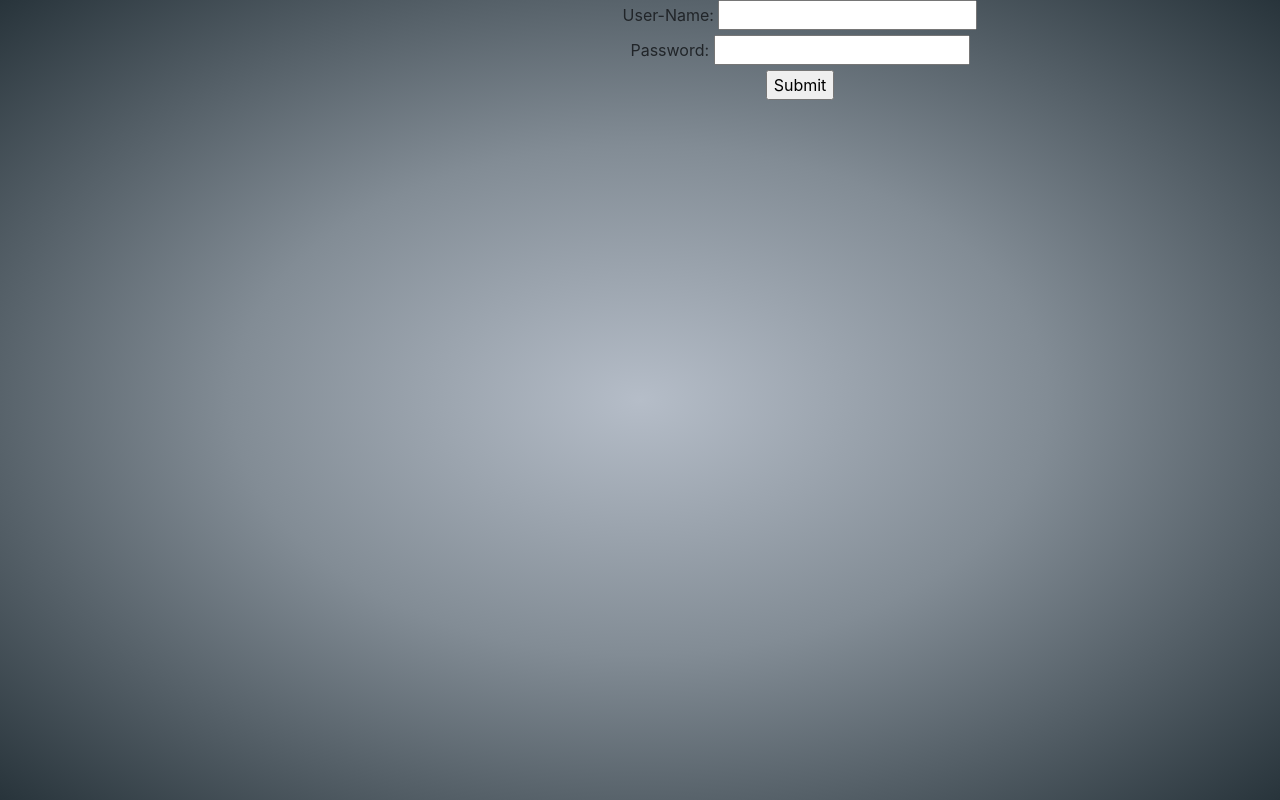
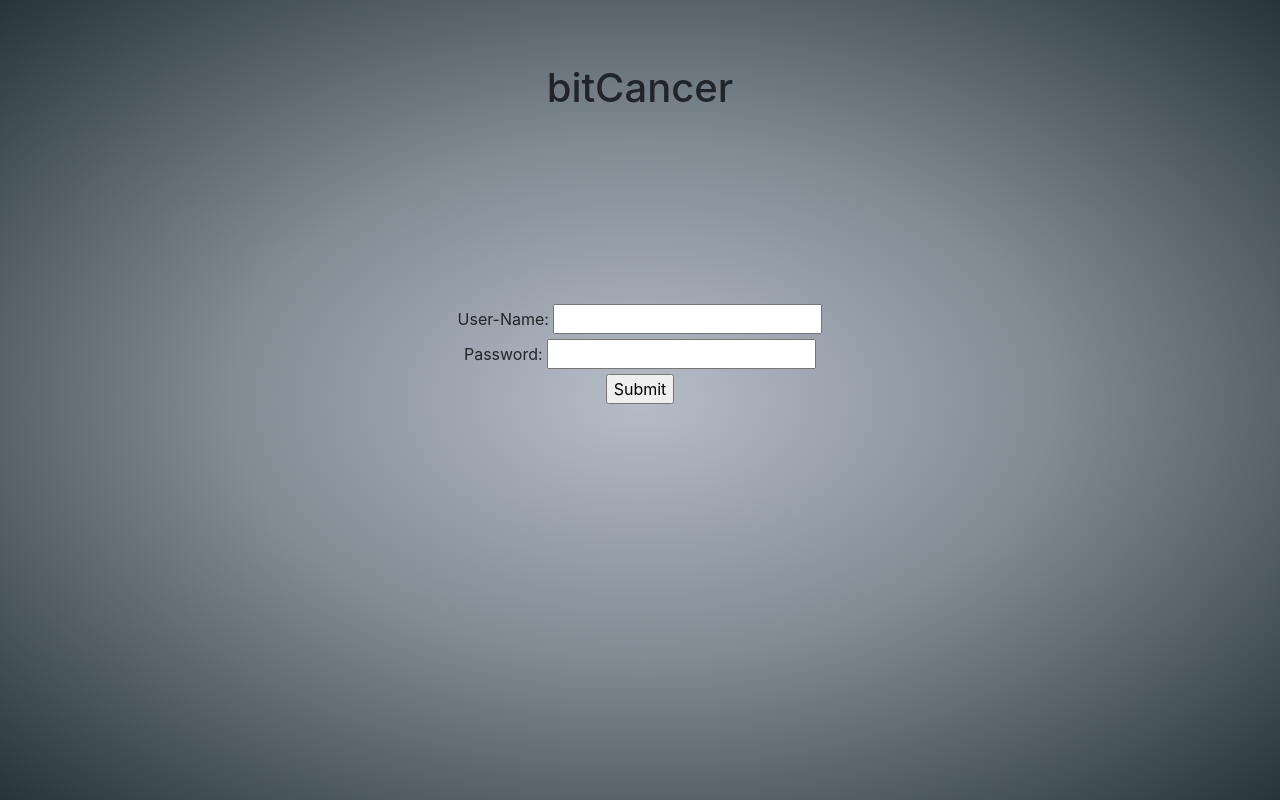
Before and after one commit to huntdog1541/bitCancer, a plain HTML site: page Web/login.html in a window 1280 px wide. Drawn offline with nearby package versions, Linux system fonts and the light colour scheme.

Commit message:
centered content for login page

```diff
--- a/Web/css/main.css
+++ b/Web/css/main.css
@@ -28,15 +28,20 @@ body {
 
 #logging-form {
     text-align : center;
-    margin-left: 25%;
-    margin-right:25%;
-    width: 75%;
+    margin-top: 15%;
+    margin-bottom: 25%
 }
 
 #GET-name {
-    padding-right: 5px;
+    padding-left: 15px;
 }
 
 #GET-password {
-    padding-righ: 5px;
+    padding-left: 15px;
 }
+
+#login-header {
+    text-align: center;
+    margin-top: 5%;
+    font-color: #112944;
+}
--- a/Web/login.html
+++ b/Web/login.html
@@ -7,6 +7,10 @@
     <link rel="stylesheet" href="css/main.css" crossorigin="anonymous">
 </head>
 <body id="logging-in">
+
+    <div id="login-header">
+        <h1>bitCancer</h1>
+    </div>
 
     <div id="logging-form">
         <form action="">
```
